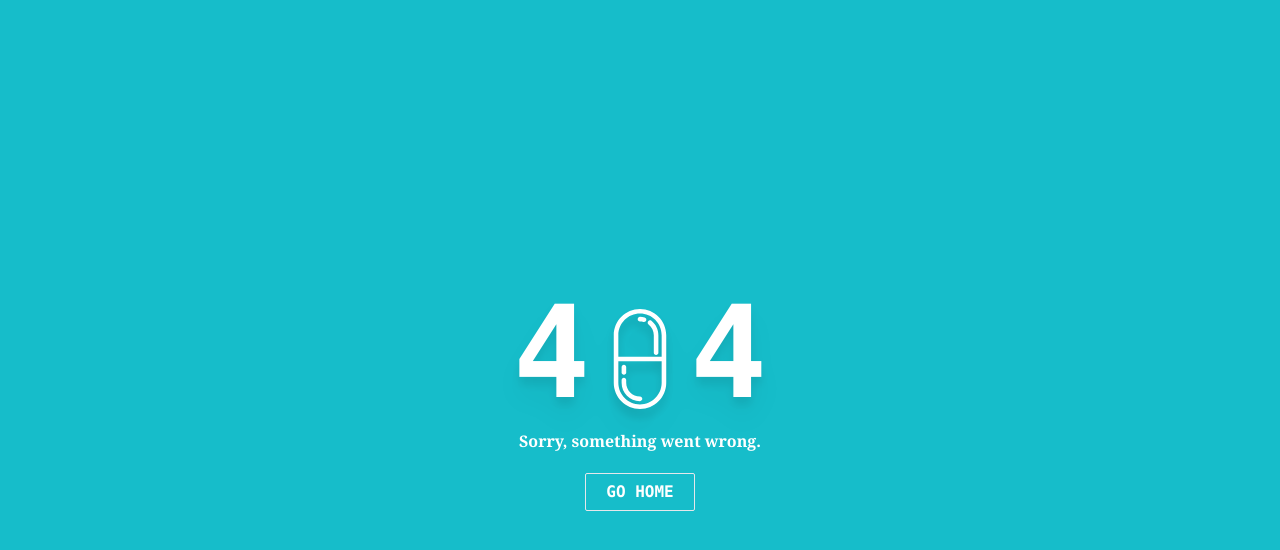
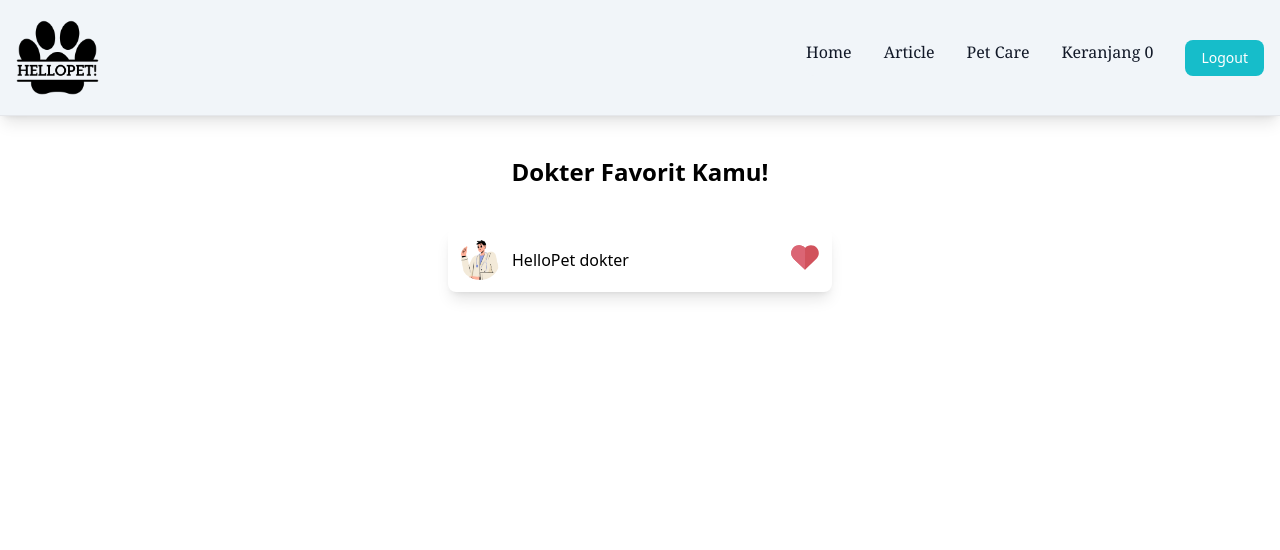
Before and after one commit to baehaky/heloPet, a React (Vite) app: page /favoritDoctor in a window 1280 px wide. Shown: the top 550 px of the page. Built offline with nearby package versions, Linux system fonts and the light colour scheme.

Commit message:
new file:   src/components/ListFavoritDoctor.jsx 	modified:   src/components/NavigationChat.jsx 	modified:   src/components/OurService.jsx 	modified:   src/main.jsx

```diff
--- /dev/null
+++ b/src/components/ListFavoritDoctor.jsx
@@ -0,0 +1,53 @@
+import { Link } from "react-router-dom";
+import doctor from "../assets/doctor.png";
+export default function ListFavoritDoctor() {
+  const data = [{ id: "id1", name: "HelloPet dokter", image: doctor }];
+  return (
+    <div class="py-10">
+      <h1 className="text-center font-semibold text-2xl">
+        Dokter Favorit Kamu!
+      </h1>
+      <div class="max-w-sm mx-auto my-10">
+        <div class="bg-white shadow-lg rounded-lg overflow-hidden">
+          <ul class="divide-y divide-gray-200">
+            {data.map((data, i) => (
+              <Link to={`/chat/${data.id}`} key={i}>
+                <li className="p-3 flex justify-between hover:bg-slate-100 items-center user-card">
+                  <div class="flex items-center">
+                    <img
+                      class="w-10 h-10 rounded-full"
+                      src={data.image}
+                      alt={data.name}
+                    />
+                    <span class="ml-3 font-medium">{data.name}</span>
+                  </div>
+                  <div>
+                    <button class="text-gray-500 hover:text-gray-700">
+                      <svg
+                        width="30px"
+                        height="30px"
+                        viewBox="0 0 1024 1024"
+                        class="icon"
+                        version="1.1"
+                        xmlns="http://www.w3.org/2000/svg"
+                      >
+                        <path
+                          d="M 983.384 381.465 c 0 -147.456 -119.467 -266.923 -266.923 -266.923 c -81.4649 0 -154.283 36.4089 -203.207 93.8662 c -48.9245 -57.4578 -121.856 -93.8662 -203.207 -93.8662 c -147.456 0 -266.923 119.467 -266.923 266.923 c 0 77.3689 35.6125 142.109 85.5609 195.811 L 514.275 947.964 l 378.994 -366.592 c 48.0142 -50.0622 90.112 -120.377 90.112 -199.907 Z"
+                          fill="#d1525c"
+                        />
+                        <path
+                          d="M 514.275 947.964 L 128.569 577.276 C 78.507 523.574 43.008 458.835 43.008 381.465 c 0 -147.456 119.467 -266.923 266.923 -266.923 c 81.4649 0 154.283 36.4089 203.207 93.8662 l 1.13778 739.555 Z"
+                          fill="#db6574"
+                        />
+                      </svg>
+                    </button>
+                  </div>
+                </li>
+              </Link>
+            ))}
+          </ul>
+        </div>
+      </div>
+    </div>
+  );
+}
--- a/src/components/NavigationChat.jsx
+++ b/src/components/NavigationChat.jsx
@@ -1,6 +1,7 @@
 import { Outlet, NavLink, Link } from "react-router-dom";
 import { FontAwesomeIcon } from "@fortawesome/react-fontawesome";
 import { faArrowRight, faArrowLeft } from "@fortawesome/free-solid-svg-icons";
+import doctor from "../assets/doctor.png"
 export default function NavigationChat() {
   return (
     <>
@@ -51,7 +52,7 @@ export default function NavigationChat() {
               >
                 <button className="flex items-center">
                   <div className="flex items-center justify-center h-8 w-8 bg-indigo-200 rounded-full">
-                    H
+                    <img src={doctor} />
                   </div>
                   <div className="ml-2 text-sm font-semibold">
                     Dokter HelloPet
--- a/src/components/OurService.jsx
+++ b/src/components/OurService.jsx
@@ -22,12 +22,16 @@ export default function OurService() {
           <Link to="chat">
             <Card angka={1} text={"Chat dengan dokter"} img={message} />
           </Link>
+          <Link to="shop">
             <Card angka={2} text={"Belanja kebutuhan pet anda"} img={shop} />
+          </Link>
+          <Link to="favoritDoctor">
             <Card
               angka={3}
               text={"Bertemu dengan dokter favorit anda"}
               img={doctor}
             />
+          </Link>
         </div>
       </section>
     </>
--- a/src/main.jsx
+++ b/src/main.jsx
@@ -19,6 +19,7 @@ import Chat from "./components/Chat.jsx";
 import NavigationChat from "./components/NavigationChat.jsx";
 import ChatPage from "./layout/ChatPage.jsx";
 import AddShoppingCart from "./components/AddShoppingCart.jsx";
+import ListFavoritDoctor from "./components/ListFavoritDoctor.jsx";
 
 export default function App() {
   const [cart, setCart] = useState([]);
@@ -41,6 +42,7 @@ export default function App() {
         <Route path="/" element={<NavigationBar size={cart.length} />}>
           <Route index element={<Index handleClick={handleClick} />} />
           <Route path="artikel" element={<ArtikelPage />} />
+          <Route path="favoritDoctor" element={<ListFavoritDoctor />} />
           <Route
             path="shop"
             element={<PetCarePage handleClick={handleClick} />}
@@ -58,7 +60,7 @@ export default function App() {
         </Route>
         <Route path="chat" element={<NavigationChat />}>
           <Route index element={<ChatPage />} />
-          <Route path="id1" element={<Chat />} />
+          <Route path=":id" element={<Chat />} />
         </Route>
         <Route path="login" element={<LoginPage />} />
         <Route path="register" element={<RegisterPage />} />
```
Lines whose indentation alone changed are shown as unchanged.
